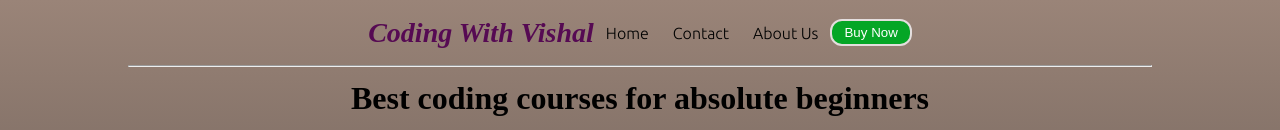
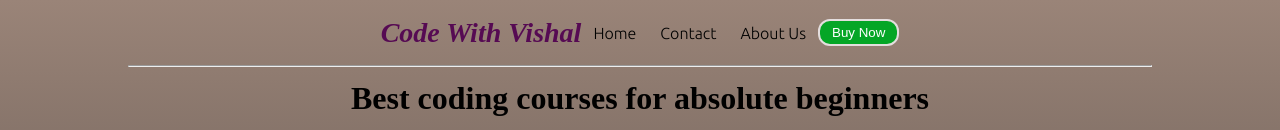
Before and after one commit to Vishu2001/Landing-Page.github.io, a plain HTML site: page index.html in a window 1280 px wide. Shown: the top 130 px of the page. Drawn offline with Linux system fonts and the light colour scheme.

Commit message:
Update index.html

```diff
--- a/index.html
+++ b/index.html
@@ -13,7 +13,7 @@
       <header>
         <nav class="flex justify-center">
           <div class="logo font-bold flex items-center text-rgb">
-            Coding With Vishal
+            Code With Vishal
           </div>
 
           <ul class="navbar flex items-center">
```
